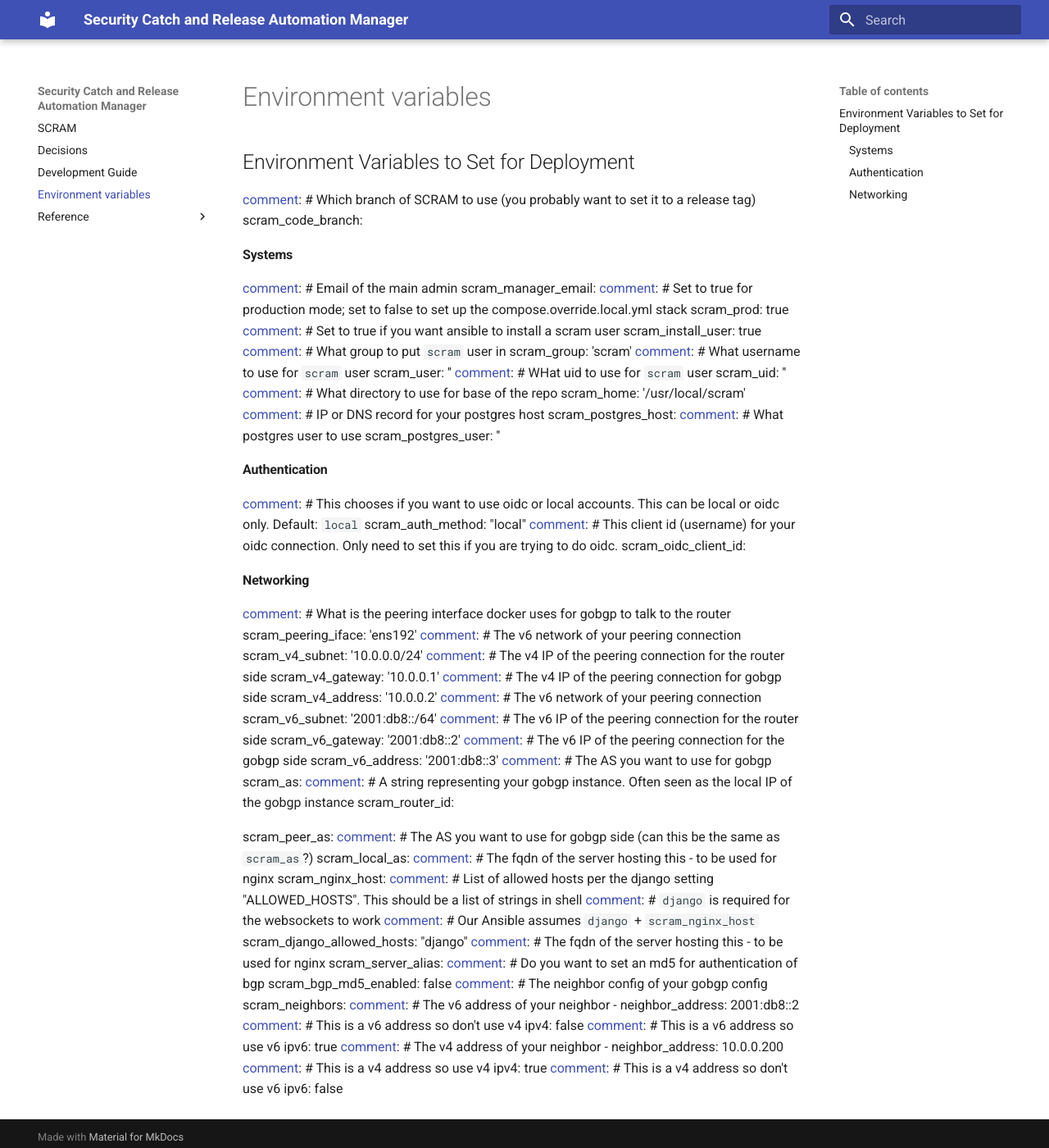
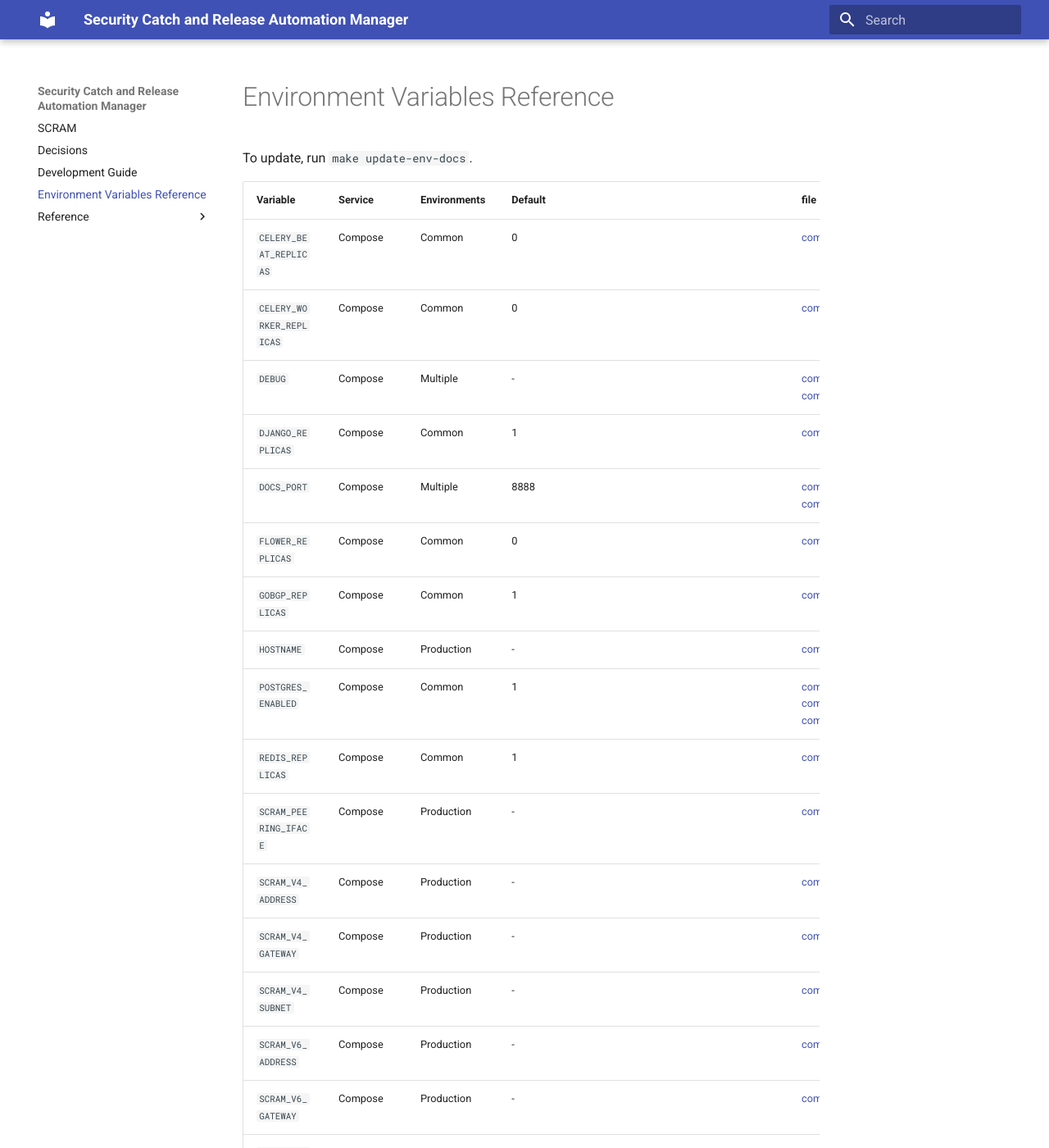
Before and after one commit to esnet-security/SCRAM, an MkDocs documentation site: the page built from docs/environment_variables.md, in a window 1280 px wide and 1400 px high. Shown: the whole window at 82% size. Built offline with MkDocs 1.6.1 and Material for MkDocs 9.7.7, drawn with Linux system fonts in a browser that asks for light colours; some of the changed text lies outside the part shown.

```diff
--- a/compose.yml
+++ b/compose.yml
@@ -1,5 +1,4 @@
 ---
-
 services:
   django:
     build:
--- a/docs/environment_variables.md
+++ b/docs/environment_variables.md
@@ -1,76 +1,60 @@
-## Environment Variables to Set for Deployment
-[comment]: # Which branch of SCRAM to use (you probably want to set it to a release tag)
-scram_code_branch:
-#### Systems
-[comment]: # Email of the main admin
-scram_manager_email:
-[comment]: # Set to true for production mode; set to false to set up the compose.override.local.yml stack
-scram_prod: true
-[comment]: # Set to true if you want ansible to install a scram user
-scram_install_user: true
-[comment]: # What group to put `scram` user in
-scram_group: 'scram'
-[comment]: # What username to use for `scram` user
-scram_user: ''
-[comment]: # WHat uid to use for `scram` user
-scram_uid: ''
-[comment]: # What directory to use for base of the repo
-scram_home: '/usr/local/scram'
-[comment]: # IP or DNS record for your postgres host
-scram_postgres_host:
-[comment]: # What postgres user to use
-scram_postgres_user: ''
+# Environment Variables Reference
 
-#### Authentication
-[comment]: # This chooses if you want to use oidc or local accounts. This can be local or oidc only. Default: `local`
-scram_auth_method: "local"
-[comment]: # This client id (username) for your oidc connection. Only need to set this if you are trying to do oidc.
-scram_oidc_client_id:
+To update, run `make update-env-docs`.
 
-#### Networking
-[comment]: # What is the peering interface docker uses for gobgp to talk to the router
-scram_peering_iface: 'ens192'
-[comment]: # The v6 network of your peering connection
-scram_v4_subnet: '10.0.0.0/24'
-[comment]: # The v4 IP of the peering connection for the router side
-scram_v4_gateway: '10.0.0.1'
-[comment]: # The v4 IP of the peering connection for gobgp side
-scram_v4_address: '10.0.0.2'
-[comment]: # The v6 network of your peering connection
-scram_v6_subnet: '2001:db8::/64'
-[comment]: # The v6 IP of the peering connection for the router side
-scram_v6_gateway: '2001:db8::2'
-[comment]: # The v6 IP of the peering connection for the gobgp side
-scram_v6_address: '2001:db8::3'
-[comment]: # The AS you want to use for gobgp
-scram_as:
-[comment]: # A string representing your gobgp instance. Often seen as the local IP of the gobgp instance
-scram_router_id:
-[comment]: #
-scram_peer_as:
-[comment]: # The AS you want to use for gobgp side (can this be the same as `scram_as`?)
-scram_local_as:
-[comment]: # The fqdn of the server hosting this - to be used for nginx
-scram_nginx_host:
-[comment]: # List of allowed hosts per the django setting "ALLOWED_HOSTS". This should be a list of strings in shell
-[comment]: # `django` is required for the websockets to work
-[comment]: # Our Ansible assumes `django` + `scram_nginx_host`
-scram_django_allowed_hosts: "django"
-[comment]: # The fqdn of the server hosting this - to be used for nginx
-scram_server_alias:
-[comment]: # Do you want to set an md5 for authentication of bgp
-scram_bgp_md5_enabled: false
-[comment]: # The neighbor config of your gobgp config
-scram_neighbors:
-[comment]: # The v6 address of your neighbor
-  - neighbor_address: 2001:db8::2
-[comment]: # This is a v6 address so don't use v4
-    ipv4: false
-[comment]: # This is a v6 address so use v6
-    ipv6: true
-[comment]: # The v4 address of your neighbor
-  - neighbor_address: 10.0.0.200
-[comment]: # This is a v4 address so use v4
-    ipv4: true
-[comment]: # This is a v4 address so don't use v6
-    ipv6: false
+| Variable | Service | Environments | Default | file | Description |
+| --- | --- | --- | --- | --- | --- |
+| `CELERY_BEAT_REPLICAS` | Compose | Common | 0 | [compose.yml](file://compose.yml) | - |
+| `CELERY_WORKER_REPLICAS` | Compose | Common | 0 | [compose.yml](file://compose.yml) | - |
+| `DEBUG` | Compose | Multiple | - | [compose.override.local.yml](file://compose.override.local.yml), [compose.override.yml](file://compose.override.yml) | Here we setup a debugger if this is desired. This obviously should not be run in production |
+| `DJANGO_REPLICAS` | Compose | Common | 1 | [compose.yml](file://compose.yml) | - |
+| `DOCS_PORT` | Compose | Multiple | 8888 | [compose.override.local.yml](file://compose.override.local.yml), [compose.override.yml](file://compose.override.yml) | - |
+| `FLOWER_REPLICAS` | Compose | Common | 0 | [compose.yml](file://compose.yml) | - |
+| `GOBGP_REPLICAS` | Compose | Common | 1 | [compose.yml](file://compose.yml) | - |
+| `HOSTNAME` | Compose | Production | - | [compose.override.production.yml](file://compose.override.production.yml) | - |
+| `POSTGRES_ENABLED` | Compose | Common | 1 | [compose.override.local.yml](file://compose.override.local.yml), [compose.override.production.yml](file://compose.override.production.yml), [compose.override.yml](file://compose.override.yml), [compose.yml](file://compose.yml) | - |
+| `REDIS_REPLICAS` | Compose | Common | 1 | [compose.yml](file://compose.yml) | - |
+| `SCRAM_PEERING_IFACE` | Compose | Production | - | [compose.override.production.yml](file://compose.override.production.yml) | - |
+| `SCRAM_V4_ADDRESS` | Compose | Production | - | [compose.override.production.yml](file://compose.override.production.yml) | - |
+| `SCRAM_V4_GATEWAY` | Compose | Production | - | [compose.override.production.yml](file://compose.override.production.yml) | - |
+| `SCRAM_V4_SUBNET` | Compose | Production | - | [compose.override.production.yml](file://compose.override.production.yml) | - |
+| `SCRAM_V6_ADDRESS` | Compose | Production | - | [compose.override.production.yml](file://compose.override.production.yml) | - |
+| `SCRAM_V6_GATEWAY` | Compose | Production | - | [compose.override.production.yml](file://compose.override.production.yml) | - |
+| `SCRAM_V6_SUBNET` | Compose | Production | - | [compose.override.production.yml](file://compose.override.production.yml) | - |
+| `TRANSLATOR_REPLICAS` | Compose | Common | 1 | [compose.yml](file://compose.yml) | - |
+| `CONN_MAX_AGE` | Django | Production | - | [config/settings/production.py](file://config/settings/production.py) | noqa F405 |
+| `DATABASE_URL` | Django | Common | - | [config/settings/base.py](file://config/settings/base.py), [config/settings/production.py](file://config/settings/production.py) | DATABASES https docs.djangoproject.com/en/dev/ref/settings databases |
+| `DEBUG` | Django | Unknown | - | [config/asgi.py](file://config/asgi.py) | Here we setup a debugger if this is desired. This obviously should not be run in production |
+| `DJANGO_ADMIN_URL` | Django | Production | - | [config/settings/production.py](file://config/settings/production.py) | ADMIN Django Admin URL regex |
+| `DJANGO_ALLOWED_HOSTS` | Django | Production | - | [config/settings/production.py](file://config/settings/production.py) | https docs.djangoproject.com/en/dev/ref/settings allowed-hosts |
+| `DJANGO_DEFAULT_FROM_EMAIL` | Django | Production | - | [config/settings/production.py](file://config/settings/production.py) | EMAIL https docs.djangoproject.com/en/dev/ref/settings default-from-email |
+| `DJANGO_EMAIL_BACKEND` | Django | Common | - | [config/settings/base.py](file://config/settings/base.py), [config/settings/local.py](file://config/settings/local.py) | EMAIL https docs.djangoproject.com/en/dev/ref/settings email-backend |
+| `DJANGO_EMAIL_SUBJECT_PREFIX` | Django | Production | - | [config/settings/production.py](file://config/settings/production.py) | https docs.djangoproject.com/en/dev/ref/settings email-subject-prefix |
+| `DJANGO_READ_DOT_ENV_FILE` | Django | Common | - | [config/settings/base.py](file://config/settings/base.py) | - |
+| `DJANGO_SECURE_CONTENT_TYPE_NOSNIFF` | Django | Production | - | [config/settings/production.py](file://config/settings/production.py) | https docs.djangoproject.com/en/dev/ref/middleware x-content-type-options-nosniff |
+| `DJANGO_SECURE_HSTS_INCLUDE_SUBDOMAINS` | Django | Production | - | [config/settings/production.py](file://config/settings/production.py) | https docs.djangoproject.com/en/dev/ref/settings secure-hsts-include-subdomains |
+| `DJANGO_SECURE_HSTS_PRELOAD` | Django | Production | - | [config/settings/production.py](file://config/settings/production.py) | https docs.djangoproject.com/en/dev/ref/settings secure-hsts-preload |
+| `DJANGO_SECURE_SSL_REDIRECT` | Django | Production | - | [config/settings/production.py](file://config/settings/production.py) | https docs.djangoproject.com/en/dev/ref/settings secure-ssl-redirect |
+| `DJANGO_SERVER_EMAIL` | Django | Production | - | [config/settings/production.py](file://config/settings/production.py) | https docs.djangoproject.com/en/dev/ref/settings server-email |
+| `DJANGO_SETTINGS_MODULE` | Django | Unknown | - | [config/wsgi.py](file://config/wsgi.py) | os.environ DJANGO_SETTINGS_MODULE = "config.settings.production" # noqa ERA001 |
+| `OIDC_RP_CLIENT_ID` | Django | Common | - | [config/settings/base.py](file://config/settings/base.py) | - |
+| `OIDC_RP_CLIENT_SECRET` | Django | Common | - | [config/settings/base.py](file://config/settings/base.py) | - |
+| `POSTGRES_SSL` | Django | Production | - | [config/settings/production.py](file://config/settings/production.py) | - |
+| `REDIS_HOST` | Django | Common | "redis" | [config/settings/base.py](file://config/settings/base.py) | - |
+| `REDIS_URL` | Django | Production | - | [config/settings/production.py](file://config/settings/production.py) | - |
+| `SCRAM_AUTH_METHOD` | Django | Common | "local" | [config/settings/base.py](file://config/settings/base.py) | Are you using local passwords or oidc? |
+| `USE_DOCKER` | Django | Local | - | [config/settings/local.py](file://config/settings/local.py) | - |
+| `BAR` | Other | Test | - | [scripts/tests/test_extract_env_vars.py](file://scripts/tests/test_extract_env_vars.py) | A useful comment " VAR = os.getenv FOO # Same line comment " VAR2 = os.getenv BAR |
+| `DEFAULT_VAR` | Other | Test | 'my_default' | [scripts/tests/test_extract_env_vars.py](file://scripts/tests/test_extract_env_vars.py) | Has default |
+| `DJANGO_VAR` | Other | Test | - | [scripts/tests/test_extract_env_vars.py](file://scripts/tests/test_extract_env_vars.py) | - |
+| `ENV_VAR` | Other | Test | "env_def" | [scripts/tests/test_extract_env_vars.py](file://scripts/tests/test_extract_env_vars.py) | - |
+| `FOO` | Other | Test | - | [scripts/tests/test_extract_env_vars.py](file://scripts/tests/test_extract_env_vars.py) | A useful comment " VAR = os.getenv FOO # Same line comment " VAR2 = os.getenv BAR |
+| `STANDARD_VAR` | Other | Test | - | [scripts/tests/test_extract_env_vars.py](file://scripts/tests/test_extract_env_vars.py) | This is standard |
+| `STRICT_VAR` | Other | Test | - | [scripts/tests/test_extract_env_vars.py](file://scripts/tests/test_extract_env_vars.py) | - |
+| `CELERY_BROKER_URL` | Scheduler | Test | - | [scheduler/tests/test_settings.py](file://scheduler/tests/test_settings.py) | - |
+| `CELERY_RESULT_BACKEND` | Scheduler | Test | - | [scheduler/tests/test_settings.py](file://scheduler/tests/test_settings.py) | - |
+| `DISABLE_PROCESS_UPDATES` | Scheduler | Test | - | [scheduler/tests/test_app.py](file://scheduler/tests/test_app.py) | Set the disable env var and then reload settings, then the app |
+| `SCRAM_API_URL` | Scheduler | Test | - | [scheduler/tests/test_settings.py](file://scheduler/tests/test_settings.py) | - |
+| `DEBUG` | Translator | Unknown | - | [translator/translator.py](file://translator/translator.py) | Here we setup a debugger if this is desired. This obviously should not be run in production |
+| `SCRAM_EVENTS_URL` | Translator | Unknown | "ws://django:8000/ws/route_manager/translator_block/" | [translator/translator.py](file://translator/translator.py) | - |
+| `SCRAM_HOSTNAME` | Translator | Unknown | "scram_hostname_not_set" | [translator/translator.py](file://translator/translator.py) | Must match the URL in asgi.py, and needs a trailing slash |
--- a/pyproject.toml
+++ b/pyproject.toml
@@ -1,6 +1,7 @@
 [project]
 name = "SCRAM"
 version = "1.5.1"
+requires-python = ">=3.12"
 
 # ==== pytest ====
 [tool.pytest.ini_options]
```
Also changed, not shown: .pre-commit-config.yaml (+10 -1 lines), 4 other files.
